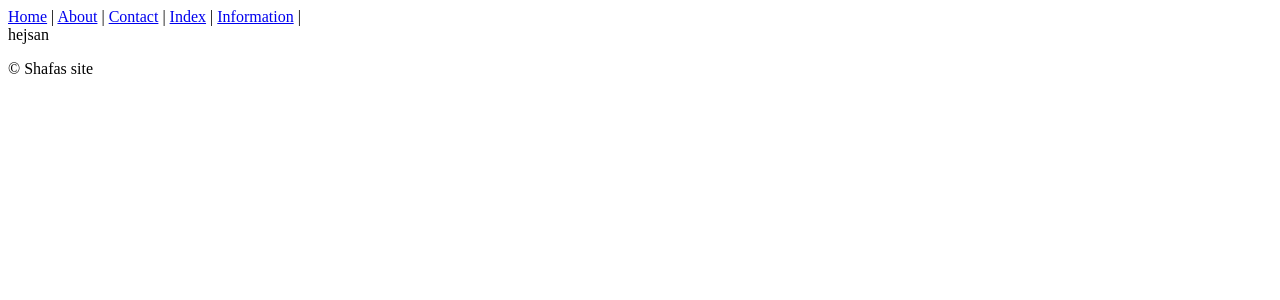
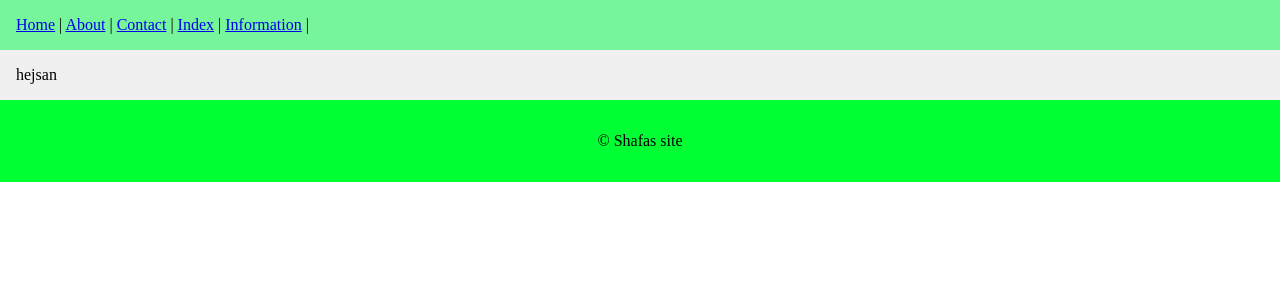
Before and after one commit to ahmedshafayet-blip/Webbserver_Templates, a Flask app: page / in a window 1280 px wide. Shown: the top 300 px of the page. Run offline with Flask 3, Linux system fonts and the light colour scheme.

Commit message:
commit dos

```diff
--- /dev/null
+++ b/static/style.css
@@ -0,0 +1,21 @@
+html, body {
+    margin: 0;
+    padding: 0;
+    box-sizing: border-box;
+}
+nav {
+    margin: 0;
+    background-color: #76f59a;
+    padding: 1rem;
+}
+main {
+    padding: 1rem;
+    background-color: #f0f0f0;
+}
+footer {
+    display: flex;
+    justify-content: center;
+    align-items: center;
+    padding: 1rem;
+    background-color: #00ff33;
+}
--- a/templates/base.html
+++ b/templates/base.html
@@ -5,6 +5,7 @@
     <meta charset="UTF-8" />
     <meta name="viewport" content="width=device-width, initial-scale=1.0" />
     <title>{% block title %}Flask Template Inheritance{% endblock %}</title>
+    <link rel="stylesheet" href="/static/style.css">
   </head>
 
   <body>
```
